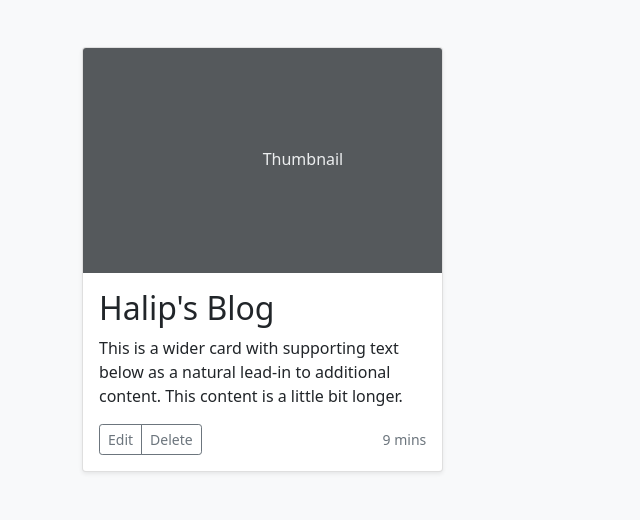
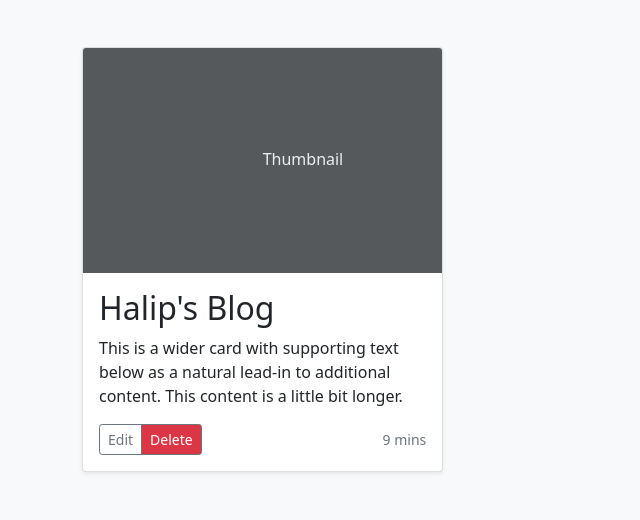
Before and after one commit to Halip26/blog-app-using-flask, a Flask app: page / in a window 1280 px wide. Shown: the part 971-1491 px from the top of the page, without its empty margins (0-640 px from the left). Run offline with Flask 3, Linux system fonts and the light colour scheme; data that the repository does not hold is empty.

Commit message:
btn-danger text-white

```diff
--- a/templates/index.html
+++ b/templates/index.html
@@ -181,7 +181,7 @@
                       </button>
                       <button
                         type="button"
-                        class="btn btn-sm btn-outline-secondary"
+                        class="btn btn-sm btn-danger text-white btn-outline-secondary"
                       >
                         Delete
                       </button>
@@ -231,7 +231,7 @@
                       <a
                         href="/delete/{{articles.id}}"
                         type="button"
-                        class="btn btn-sm btn-outline-secondary"
+                        class="btn btn-sm btn-danger text-white btn-outline-secondary"
                         >Delete</a
                       >
                       {% endif %}
```
